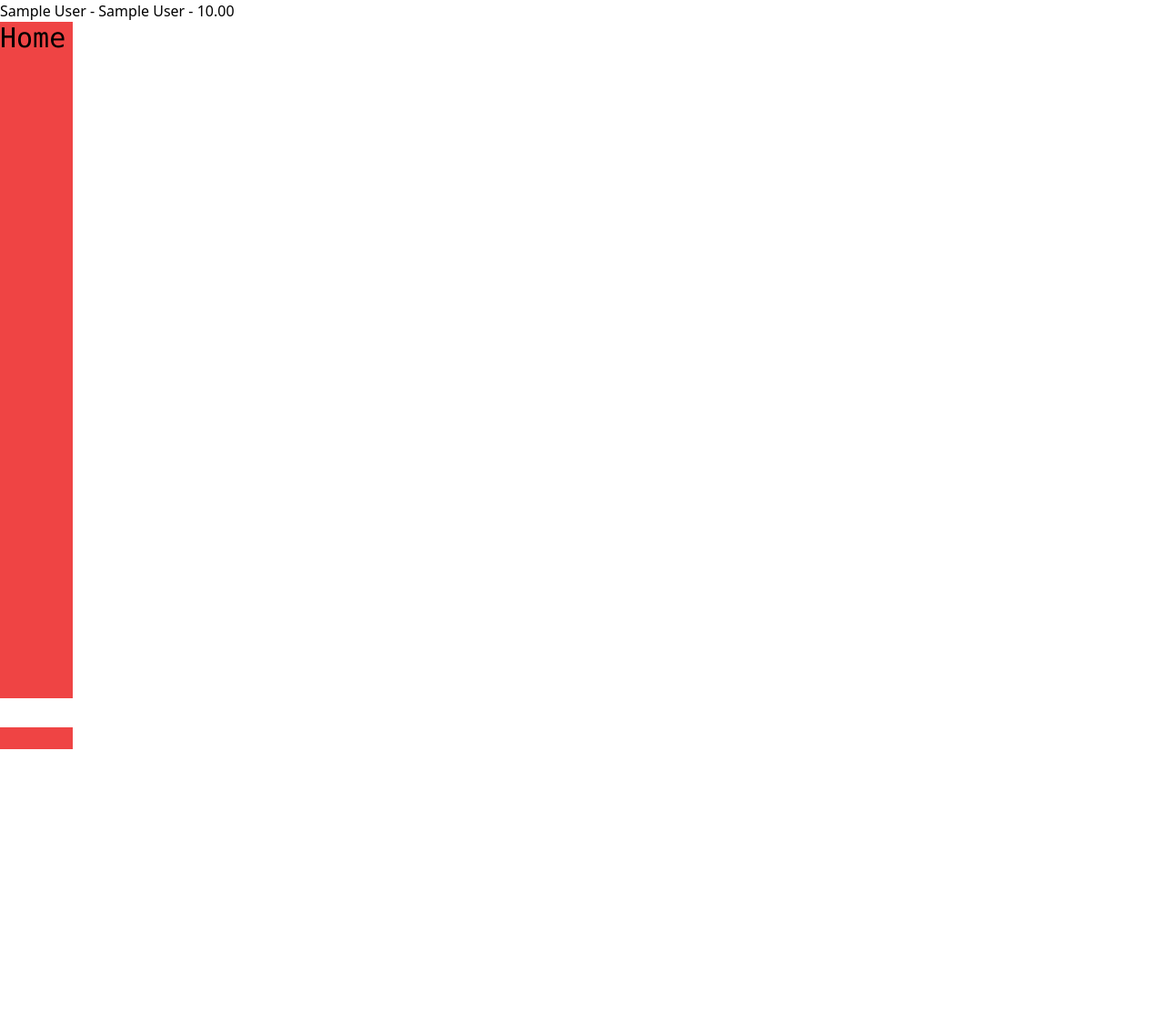
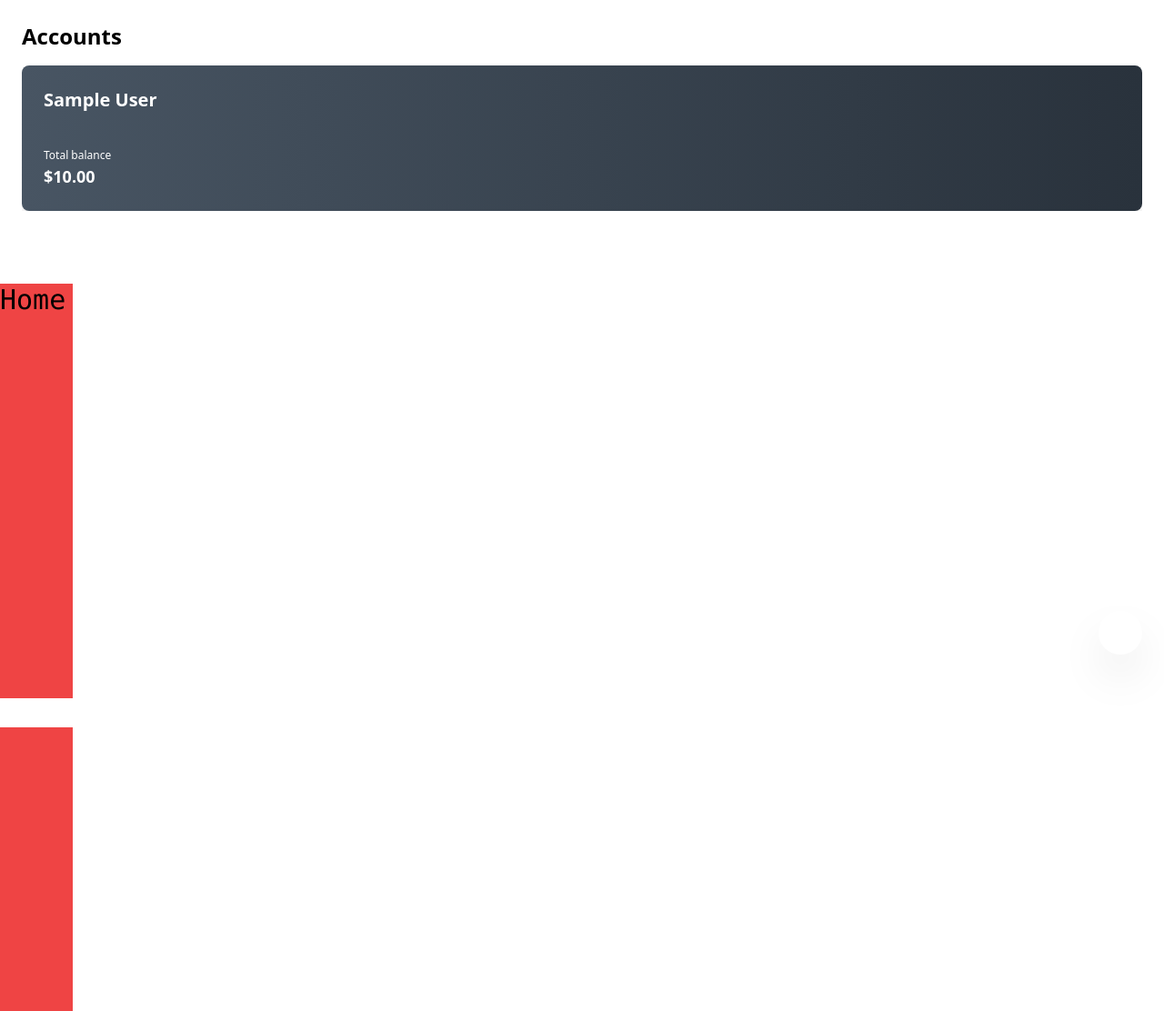
Before and after one commit to mikeeggertsen/bankbuddy, a Django app: page /accounts/ in a window 1280 px wide. Shown: the whole page at 91% size. Before the commit the page ends 824 px from the top, so only its background shows below. Run offline with Django 4.2, Linux system fonts and the light colour scheme; a user stored in the database is signed in; tables that the repository leaves empty hold one stand-in row (values such as "Sample post"); some libraries are stand-ins or nearby versions.

Commit message:
Add account list template

```diff
--- a/base/templates/base/account_list.html
+++ b/base/templates/base/account_list.html
@@ -1,7 +1,26 @@
-{%extends 'main.html'%}
-
-{% block content%}
-    {% for account in accounts %}
-        <h1>{{account}}</h1>
-    {% endfor %}
-{% endblock content %}
+{% extends 'main.html' %} {% block content%}
+<div>
+  <div class="flex flex-col h-full w-full p-6 pb-20">
+    <h1 class="text-2xl font-semibold">Accounts</h1>
+    <div class="h-full overflow-auto">
+      {% for account in accounts%}
+      <a
+        href="/accounts/{{account.account_no}}"
+        class="w-full mt-4 h-40 bg-gradient-to-r from-[#485563] to-[#29323c] shadow-xl rounded-lg p-6 flex flex-col justify-between gap-6"
+      >
+        <h2 class="text-xl text-white font-semibold">{{account.name}}</h2>
+        <div>
+          <p class="text-[12px] text-white font-light">Total balance</p>
+          <h3 class="text-lg text-white font-semibold">${{account.balance}}</h3>
+        </div>
+      </a>
+      {% empty %}
+        <p>You have no accounts. Please create one</p>
+      {% endfor %}
+    </div>
+    <a href="/accounts/new" class="bg-primary fixed bottom-20 right-6 flex items-center justify-center rounded-full w-12 h-12 z-10 shadow-2xl">
+      <i class="fa-solid fa-plus text-2xl text-white"></i>
+    </a>
+  </div>
+  {% endblock content %}
+</div>
```
